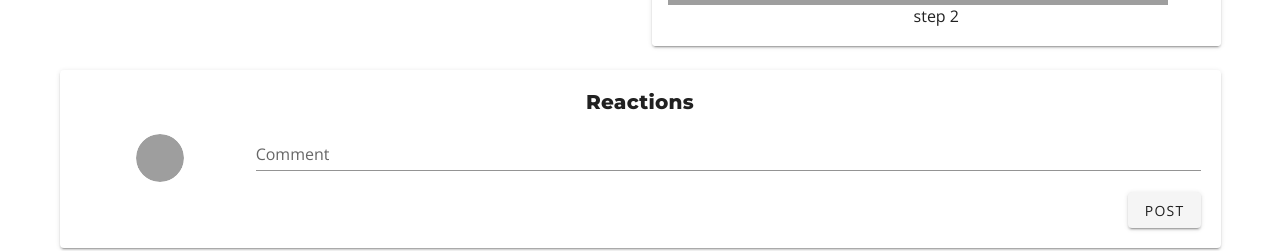
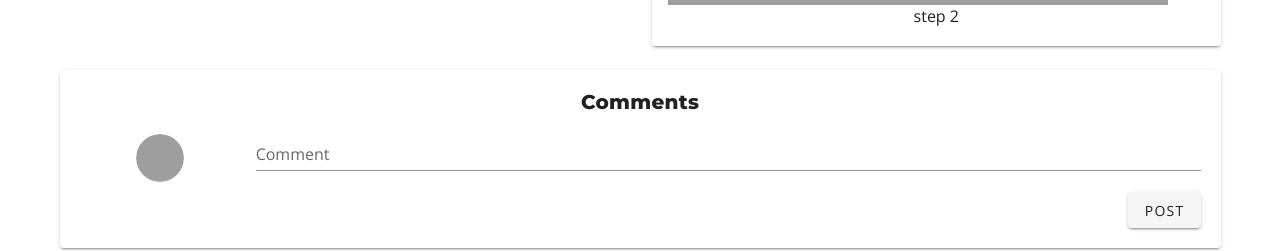
Before and after one commit to Fontys-S6-maatwerk/RTRApp, a Vue app: page /solutions/1 in a window 1280 px wide. Shown: the part 1804-2055 px from the top of the page. Built offline with nearby package versions, Linux system fonts and the light colour scheme; data requests are answered from the project's data file; grey boxes are pictures that could not be loaded.

Commit message:
added translations

```diff
--- a/src/locales/en.json
+++ b/src/locales/en.json
@@ -5,6 +5,7 @@
         "add_step": "Add step",
         "add_tool": "Add tool",
         "cancel": "Cancel",
+        "comment": "Comment",
         "comments": "Comments",
         "continue": "Continue",
         "cover_image": "Cover image",
@@ -27,7 +28,8 @@
         "delete": "Delete",
         "solution": "Solution",
         "yes": "Yes",
-        "no": "No"
+        "no": "No",
+        "post": "Post"
     },
     "glossary": {
         "impacted": "Impacted",
--- a/src/locales/nl.json
+++ b/src/locales/nl.json
@@ -5,6 +5,7 @@
         "add_step": "Voeg stap toe",
         "add_tool": "Voeg hulpmiddel toe",
         "cancel": "Annuleer",
+        "comment": "Reactie",
         "comments": "Reacties",
         "continue": "Doorgaan",
         "cover_image": "Omslagfoto",
@@ -27,7 +28,8 @@
         "delete": "Verwijder",
         "solution": "Oplossing",
         "yes": "Ja",
-        "no": "Nee"
+        "no": "Nee",
+        "post": "Plaats"
     },
     "glossary": {
         "impacted": "Beïnvloede",
--- a/src/views/Solution.vue
+++ b/src/views/Solution.vue
@@ -113,7 +113,9 @@
       <v-col cols="12">
         <!-- Reactions -->
         <v-card>
-          <v-card-title class="justify-center">Reactions</v-card-title>
+          <v-card-title class="justify-center">{{
+            $t("common.comments")
+          }}</v-card-title>
 
           <v-card-text>
             <v-row>
@@ -128,11 +130,13 @@
                 <v-row>
                   <v-text-field
                     v-model="comment.text"
-                    label="Comment"
+                    :label="$t('common.comment')"
                   ></v-text-field>
                 </v-row>
                 <v-row class="float-right">
-                  <v-btn v-on:click="post" elevation="2">Post</v-btn>
+                  <v-btn v-on:click="post" elevation="2">{{
+                    $t("common.post")
+                  }}</v-btn>
                 </v-row>
               </v-col>
             </v-row>
```
